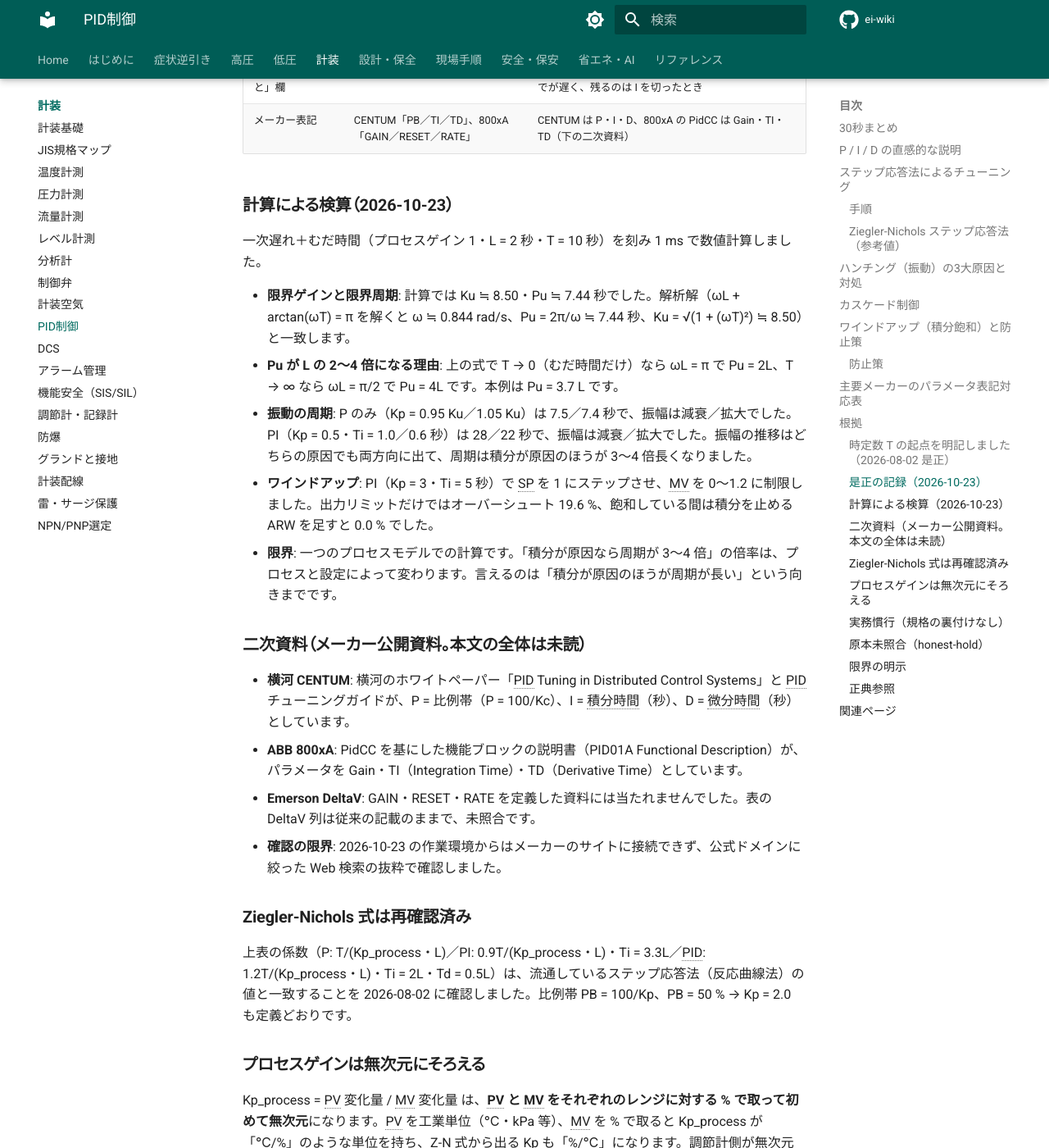
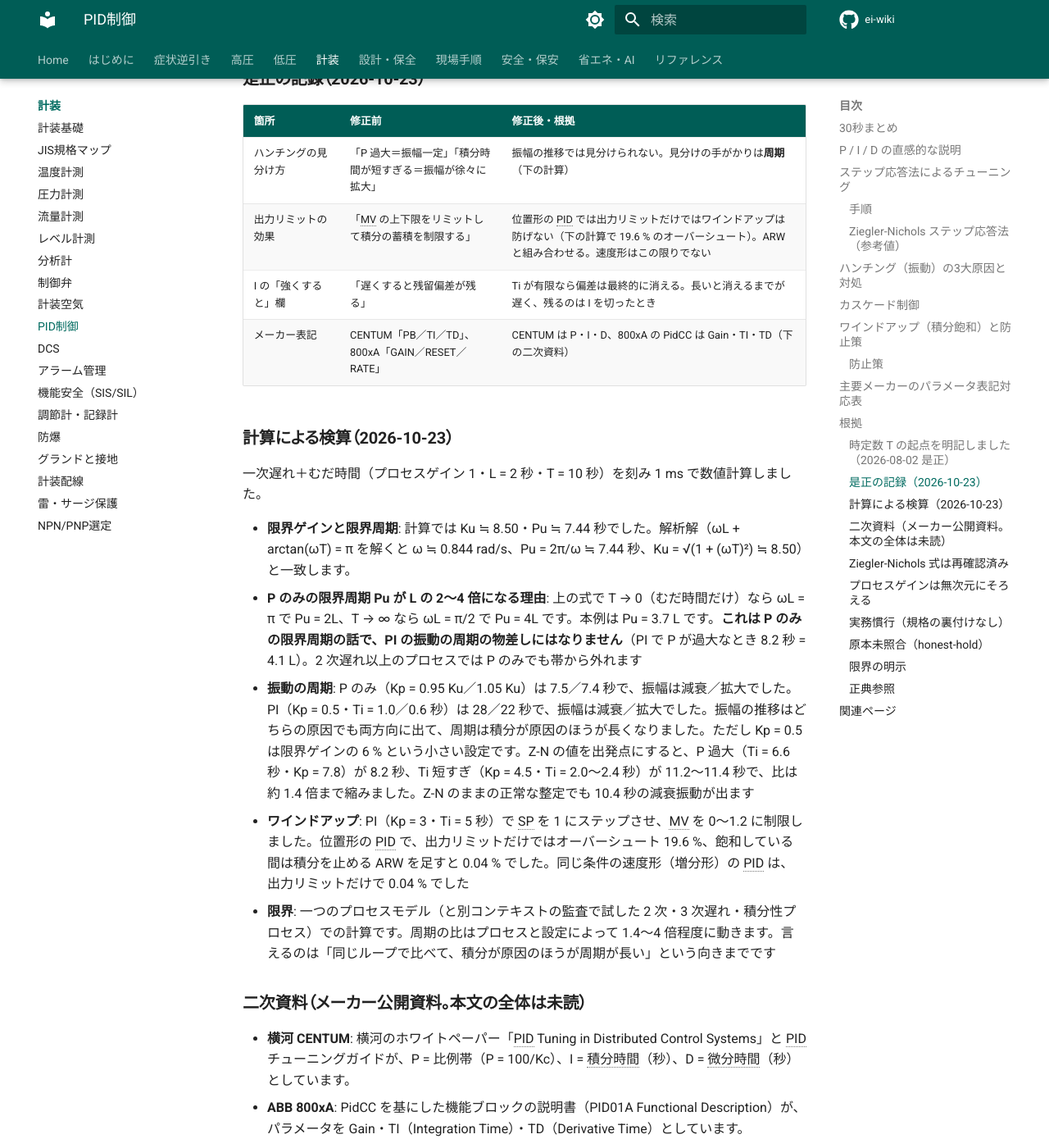
Before and after one commit to kfurufuru/ei-wiki, an MkDocs documentation site: the page built from docs/03-keiso/pid.md, in a window 1280 px wide and 1400 px high, scrolled down 5812 px. Shown: the whole window at 82% size. Built offline with MkDocs 1.6.1 and Material for MkDocs 9.7.7, drawn with Linux system fonts in a browser that asks for light colours; comment, search, counter and statistics services are not loaded; some of the changed text lies outside the part shown.

Commit message:
fix(PID制御): 敵対監査を受け、周期の物差し（L の 2〜4 倍）を撤回し、ワインドアップの記述を位置形に限定
- PI で P が過大な振動は 4.1 L（「L の 2〜4 倍なら P」で原因を逆に判定する）。周期の比は Z-N を出発点に約 1.4 倍まで縮む
- 同じループで比べて積分由来が長い、疑う側を1つずつ変えて確かめる、に改めた。計算例を3行追加
- 速度形 PID は出力リミットだけでも行き過ぎ 0.04 %（位置形は 19.6 %）。ARW 併用の値を 0.04 % に
- CENTUM の単位の出典を「公開資料の要旨（検索の抜粋）」と実際の確認範囲に合わせた

Co-Authored-By: Claude Opus 5.5 <noreply@anthropic.com>
Claude-Session: https://claude.ai/code/session_014hFAKga6G9WfD9E6Ry5rht

```diff
--- a/docs/03-keiso/pid.md
+++ b/docs/03-keiso/pid.md
@@ -70,14 +70,16 @@ P は現在の偏差に反応、I は過去の積み上がりを解消、D は
 
 | 原因 | 見分け方（振動の周期） | 対処 |
 |------|------|------|
-| 比例ゲイン過大 | **周期が短い**。限界周期 Pu 付近（一次遅れ＋むだ時間のプロセスで、むだ時間 L の 2〜4 倍） | Kp を 50〜70% に下げる |
-| 積分時間が短すぎる | **周期が長い**。同じループの P 過大による振動より長い（下の計算例で約 3〜4 倍） | Ti を 2〜3 倍に延ばす |
+| 比例ゲイン過大 | **周期が比較的短い**（同じループで、積分が原因の振動と比べて） | Kp を 50〜70% に下げる |
+| 積分時間が短すぎる | **周期が比較的長い**。ただし差は設定しだいで 1.4 倍程度まで縮む（下の計算例） | Ti を 2〜3 倍に延ばす |
 | むだ時間が大きい | L が長いぶん Pu 自体が長い | Kp を下げ Ti を延ばす。内側ループで外乱を速く潰せるならカスケード制御、それでも足りなければむだ時間補償（スミス補償）を検討 |
 
 !!! warning "振幅が一定か拡大かでは原因を見分けられない"
     以前の本ページは「P 過大は振幅一定、積分時間が短すぎると振幅が拡大」としていましたが、誤りです。
     どちらの原因でも、行き過ぎの程度によって振幅は減衰も一定も拡大もします（下の計算例）。
-    原因の手がかりになるのは**周期**です。振動の周期を測り、P だけのときの周期（または L の 2〜4 倍）と比べてください。
+    原因の手がかりになるのは**周期**で、積分が原因のほうが長くなります。ただし差は設定しだいで 1.4 倍程度まで縮み、
+    「むだ時間 L の何倍なら P が原因」という決まった物差しもありません（PI 制御で P が過大な振動は L の 4 倍を超えることがあります。下の計算例）。
+    周期で見当をつけたら、疑う側を1つずつ変えて（Kp を下げる、または Ti を延ばす）、振動が収まるかで確かめてください。
 
     計算例（一次遅れ＋むだ時間、プロセスゲイン 1・L = 2 秒・T = 10 秒。限界ゲイン 8.5・限界周期 7.4 秒）:
 
@@ -87,6 +89,9 @@ P は現在の偏差に反応、I は過去の積み上がりを解消、D は
     | P のみ・Kp = 限界の 1.05 倍 | 7.4 秒 | 拡大 |
     | PI・Kp = 0.5・Ti = 1.0 秒 | 28 秒 | 減衰 |
     | PI・Kp = 0.5・Ti = 0.6 秒 | 22 秒 | 拡大 |
+    | PI・Ti = 6.6 秒（Z-N）・Kp = 7.8（P 過大） | 8.2 秒（= 4.1 L） | 拡大 |
+    | PI・Kp = 4.5（Z-N）・Ti = 2.0 秒（Ti 短すぎ） | 11.2 秒 | 拡大 |
+    | PI・Kp = 4.5・Ti = 6.6 秒（Z-N のまま） | 10.4 秒 | 減衰（正常な整定でも振動は出る） |
 
 !!! warning "むだ時間が支配的なループに D を足しても効かない"
     D 動作が見ているのは「PV の変化速度」です。むだ時間 L の間はプロセスの変化がそもそも PV に現れないため、
@@ -123,7 +128,7 @@ flowchart LR
 | 機能 | 内容 |
 |------|------|
 | アンチリセットワインドアップ（ARW） | 出力が飽和したとき積分計算を停止する |
-| 出力リミット（HL/LL） | MV の上下限を決める。**これだけではワインドアップは防げない**（リミットに張り付いている間も積分は進む）。上の ARW と組み合わせて使う |
+| 出力リミット（HL/LL） | MV の上下限を決める。**位置形（出力を毎回計算し直す形）の PID では、これだけではワインドアップは防げない**（リミットに張り付いている間も積分は進む）。上の ARW と組み合わせて使う。速度形（増分形）の PID は、出力がリミットに当たると増分が捨てられるので、リミットだけでもワインドアップしにくい。どちらの形か・ARW があるかは機器の仕様で確認する |
 | バックキャルキュレーション | 弁の実開度をフィードバックして積分値を補正する |
 
 ---
@@ -140,7 +145,7 @@ flowchart LR
     積分時間・微分時間の既定単位は機種・ブロック・エンジニアリング設定によって**秒**と**分**のどちらもあり、
     RESET については「時間（min）」ではなく「1分あたりの繰返し回数（repeats/min）」を採る機器もあります。
     取り違えると整定値が 60 倍・1/60 倍ずれ、ハンチングや制御不能の直接原因になります。
-    上表の CENTUM の「秒」は横河の公開資料によるもので、他の2社の単位は本Wikiでは未照合です。
+    上表の CENTUM の「秒」は横河の公開資料の要旨（Web 検索の抜粋。本文は未読）によるもので、他の2社の単位は本Wikiでは未照合です。
     名称が同じでも版・ブロックで単位が変わることがあるため、当該機器の取扱説明書で必ず確認してください。
 
 !!! note "比例ゲインと比例帯の関係"
@@ -188,7 +193,7 @@ Ti・Td は L だけで決まるため、この誤読の影響を受けません
 | 箇所 | 修正前 | 修正後・根拠 |
 |---|---|---|
 | ハンチングの見分け方 | 「P 過大＝振幅一定」「積分時間が短すぎる＝振幅が徐々に拡大」 | 振幅の推移では見分けられない。見分けの手がかりは**周期**（下の計算） |
-| 出力リミットの効果 | 「MV の上下限をリミットして積分の蓄積を制限する」 | 出力リミットだけではワインドアップは防げない（下の計算で 19.6 % のオーバーシュート）。ARW と組み合わせる |
+| 出力リミットの効果 | 「MV の上下限をリミットして積分の蓄積を制限する」 | 位置形の PID では出力リミットだけではワインドアップは防げない（下の計算で 19.6 % のオーバーシュート）。ARW と組み合わせる。速度形はこの限りでない |
 | I の「強くすると」欄 | 「遅くすると残留偏差が残る」 | Ti が有限なら偏差は最終的に消える。長いと消えるまでが遅く、残るのは I を切ったとき |
 | メーカー表記 | CENTUM「PB／TI／TD」、800xA「GAIN／RESET／RATE」 | CENTUM は P・I・D、800xA の PidCC は Gain・TI・TD（下の二次資料） |
 
@@ -197,10 +202,10 @@ Ti・Td は L だけで決まるため、この誤読の影響を受けません
 一次遅れ＋むだ時間（プロセスゲイン 1・L = 2 秒・T = 10 秒）を刻み 1 ms で数値計算しました。
 
 - **限界ゲインと限界周期**: 計算では Ku ≒ 8.50・Pu ≒ 7.44 秒でした。解析解（ωL + arctan(ωT) = π を解くと ω ≒ 0.844 rad/s、Pu = 2π/ω ≒ 7.44 秒、Ku = √(1 + (ωT)²) ≒ 8.50）と一致します。
-- **Pu が L の 2〜4 倍になる理由**: 上の式で T → 0（むだ時間だけ）なら ωL = π で Pu = 2L、T → ∞ なら ωL = π/2 で Pu = 4L です。本例は Pu = 3.7 L です。
-- **振動の周期**: P のみ（Kp = 0.95 Ku／1.05 Ku）は 7.5／7.4 秒で、振幅は減衰／拡大でした。PI（Kp = 0.5・Ti = 1.0／0.6 秒）は 28／22 秒で、振幅は減衰／拡大でした。振幅の推移はどちらの原因でも両方向に出て、周期は積分が原因のほうが 3〜4 倍長くなりました。
-- **ワインドアップ**: PI（Kp = 3・Ti = 5 秒）で SP を 1 にステップさせ、MV を 0〜1.2 に制限しました。出力リミットだけではオーバーシュート 19.6 %、飽和している間は積分を止める ARW を足すと 0.0 % でした。
-- **限界**: 一つのプロセスモデルでの計算です。「積分が原因なら周期が 3〜4 倍」の倍率は、プロセスと設定によって変わります。言えるのは「積分が原因のほうが周期が長い」という向きまでです。
+- **P のみの限界周期 Pu が L の 2〜4 倍になる理由**: 上の式で T → 0（むだ時間だけ）なら ωL = π で Pu = 2L、T → ∞ なら ωL = π/2 で Pu = 4L です。本例は Pu = 3.7 L です。**これは P のみの限界周期の話で、PI の振動の周期の物差しにはなりません**（PI で P が過大なとき 8.2 秒 = 4.1 L）。2 次遅れ以上のプロセスでは P のみでも帯から外れます
+- **振動の周期**: P のみ（Kp = 0.95 Ku／1.05 Ku）は 7.5／7.4 秒で、振幅は減衰／拡大でした。PI（Kp = 0.5・Ti = 1.0／0.6 秒）は 28／22 秒で、振幅は減衰／拡大でした。振幅の推移はどちらの原因でも両方向に出て、周期は積分が原因のほうが長くなりました。ただし Kp = 0.5 は限界ゲインの 6 % という小さい設定です。Z-N の値を出発点にすると、P 過大（Ti = 6.6 秒・Kp = 7.8）が 8.2 秒、Ti 短すぎ（Kp = 4.5・Ti = 2.0〜2.4 秒）が 11.2〜11.4 秒で、比は約 1.4 倍まで縮みました。Z-N のままの正常な整定でも 10.4 秒の減衰振動が出ます
+- **ワインドアップ**: PI（Kp = 3・Ti = 5 秒）で SP を 1 にステップさせ、MV を 0〜1.2 に制限しました。位置形の PID で、出力リミットだけではオーバーシュート 19.6 %、飽和している間は積分を止める ARW を足すと 0.04 % でした。同じ条件の速度形（増分形）の PID は、出力リミットだけで 0.04 % でした
+- **限界**: 一つのプロセスモデル（と別コンテキストの監査で試した 2 次・3 次遅れ・積分性プロセス）での計算です。周期の比はプロセスと設定によって 1.4〜4 倍程度に動きます。言えるのは「同じループで比べて、積分が原因のほうが周期が長い」という向きまでです
 
 ### 二次資料（メーカー公開資料。本文の全体は未読）
 
@@ -224,7 +229,7 @@ Kp_process = PV 変化量 / MV 変化量 は、**PV と MV をそれぞれのレ
 - **MV のステップ幅 10 %**。プロセスが動く範囲で、かつ製品品質に影響しない幅を選ぶという趣旨の値です
 - **計算値の 50〜70 % から始める**
 - ハンチング対処の **Kp を 50〜70 % に下げる／Ti を 2〜3 倍に延ばす**
-- **周期で原因を見分ける**こと（上の計算は一つのモデルでの確認で、倍率そのものは規格値ではありません）
+- **周期で見当をつけ、疑う側を1つずつ変えて確かめる**こと（上の計算は限られたモデルでの確認で、倍率そのものは規格値ではありません）
 - カスケード制御の適用場面、ワインドアップ防止策の3区分
 
 ### 原本未照合（honest-hold）
```
